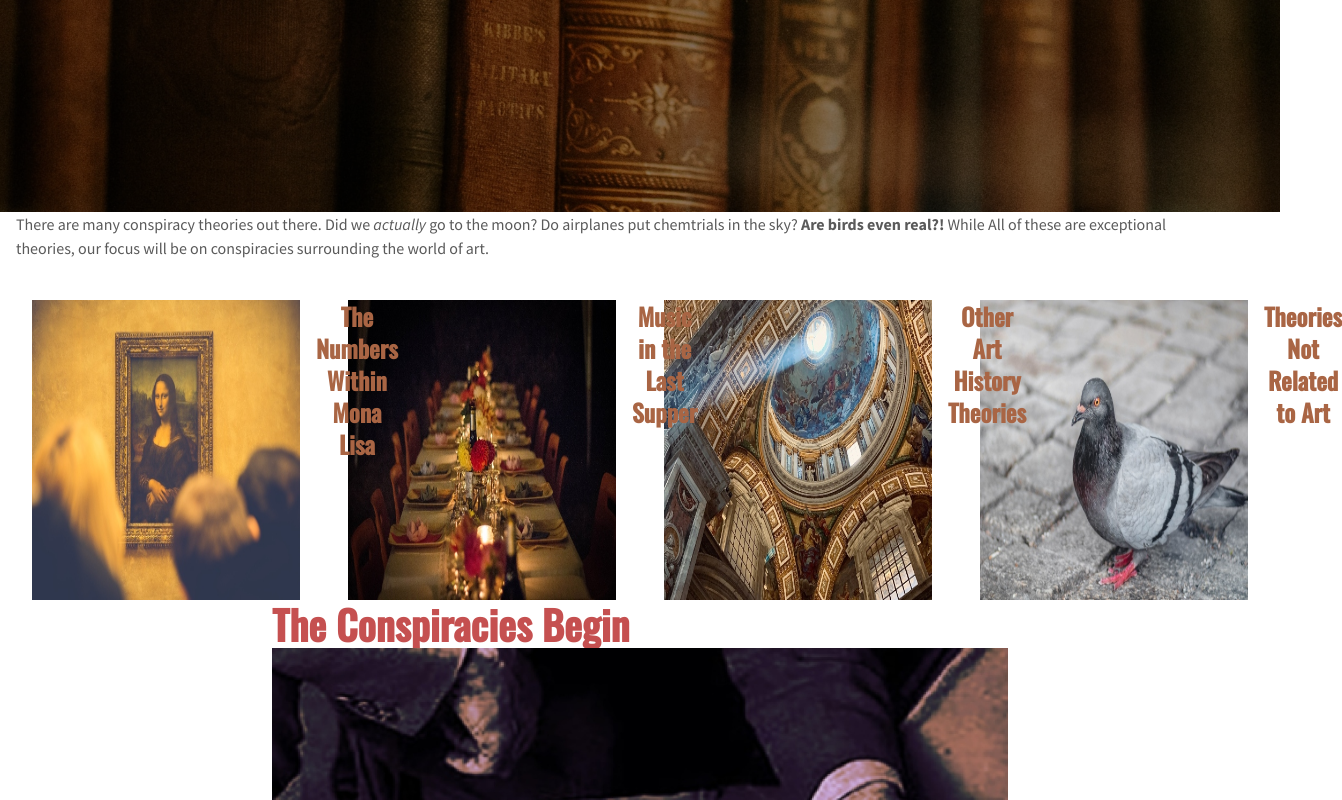
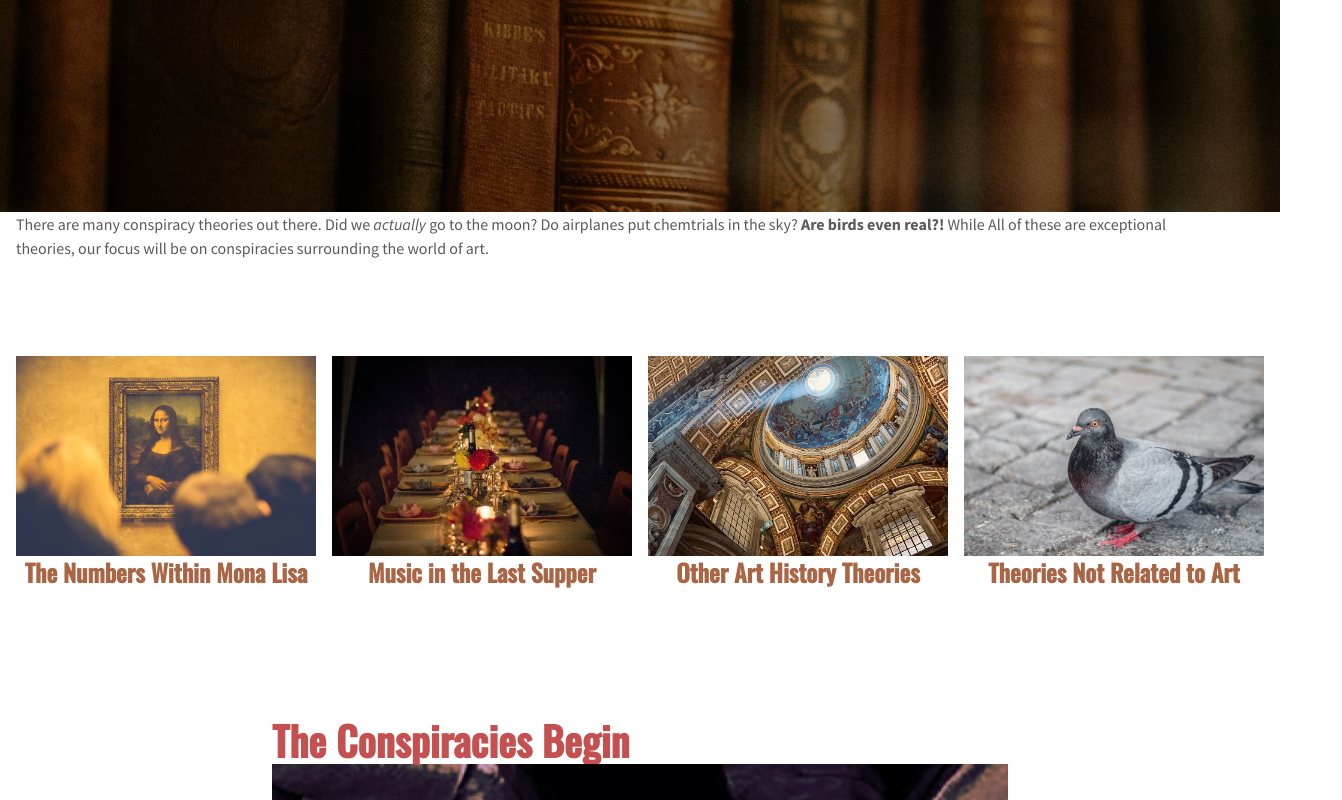
Before and after one commit to is-120-winter-2023/overlays-and-cards-Brechristian, a website: page index.html in a window 1280 px wide. Shown: the part 500-1300 px from the top of the page, 1342 px wide, since content can reach past the window. Drawn offline with nearby package versions, Linux system fonts and the light colour scheme.

Commit message:
fixed words + transition

```diff
--- a/index.html
+++ b/index.html
@@ -67,7 +67,7 @@
       <p>What we know and what we don't know</p>
     </div>
   </div>
-  <p>There are many conspiracy theories out there. Did we <em>actually</em>
+  <p class="marginer">There are many conspiracy theories out there. Did we <em>actually</em>
     go to the moon? Do airplanes put chemtrials
     in the sky?
     <strong>Are birds even real?!</strong> While All of these are exceptional theories, our focus will be on
@@ -75,22 +75,28 @@
   </p>
   <section class="cards">
     <h2 class="sr-only"> Cards</h2>
-    <a href="#" class="cards">
-      <img src="/images/mlisacard500px.jpg" alt="a picture of mona lisa" width="500" height="333" loading="lazy">
+    <a href="#" class="card">
+      <div class="imagewrapper"><img src="/images/mlisacard500px.jpg" alt="a picture of mona lisa" width="500"
+          height="333" loading="lazy">
+      </div>
       <h3>The Numbers Within Mona Lisa</h3>
     </a>
-    <a href="#" class="cards">
-      <img src="/images/lastsuppercard500px.jpg" alt="a picture of a dining table" width="500" height="333"
-        loading="lazy">
+    <a href="#" class="card">
+      <div class="imagewrapper"><img src="/images/lastsuppercard500px.jpg" alt="a picture of a dining table" width="500"
+          height="333" loading="lazy">
+      </div>
       <h3>Music in the Last Supper</h3>
     </a>
-    <a href="#" class="cards">
-      <img src="/images/othercard500px.jpg" alt="a picture of a beautiful ceiling" width="500" height="333"
-        loading="lazy">
+    <a href="#" class="card">
+      <div class="imagewrapper"><img src="/images/othercard500px.jpg" alt="a picture of a beautiful ceiling" width="500"
+          height="333" loading="lazy">
+      </div>
       <h3>Other Art History Theories</h3>
     </a>
-    <a href="#" class="cards">
-      <img src="/images/pidgeoncard500px.jpg" alt="a pidgeon" width="500" height="333" loading="lazy">
+    <a href="#" class="card">
+      <div class="imagewrapper"><img src="/images/pidgeoncard500px.jpg" alt="a pidgeon" width="500" height="333"
+          loading="lazy">
+      </div>
       <h3>Theories Not Related to Art</h3>
     </a>
   </section>
--- a/styles/main.css
+++ b/styles/main.css
@@ -219,13 +219,12 @@ footer p {
 }
 
 .cards {
-  height: 300px;
   display: flex;
   /* align-items: flex-end; */
   flex: 1 1 0;
   gap: 1rem;
-  margin: 1rem;
-  /* transition: box-shadow 300ms ease; */
+  margin: 0 1rem 8rem;
+  transition: box-shadow 300ms ease;
 }
 
 .cards h3 {
@@ -235,6 +234,23 @@ footer p {
 }
 /* i need text to be underneath the pictures.. */
 
-.cards:hover {
-  box-shadow: #0005;
+.marginer {
+  margin-bottom: 6rem;
 }
+
+.card {
+  overflow: hidden;
+  transition: box-shadow 300ms ease;
+}
+
+.card img {
+  transition: transform 300ms ease-in-out;
+}
+
+.card:hover img {
+  transform: scale(1.2);
+}
+
+.card .imagewrapper {
+  overflow: hidden;
+}
```
